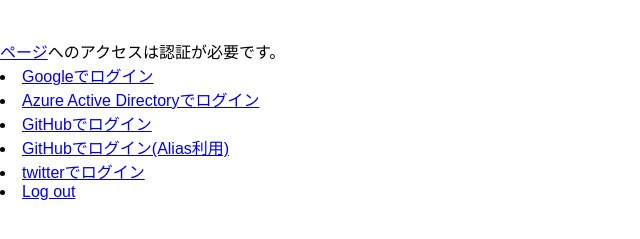
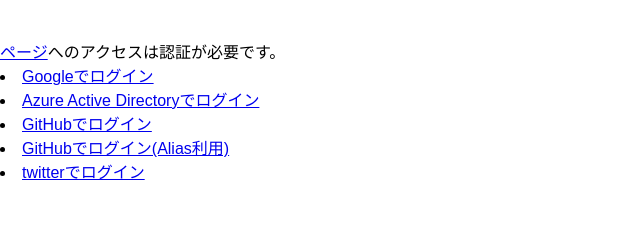
Before and after one commit to kurishita/static-web-apps, a plain HTML site: page index.html in a window 1280 px wide. Shown: the part 117-356 px from the top of the page, without its empty margins (0-640 px from the left). Drawn offline with Linux system fonts and the light colour scheme.

Commit message:
delete logout

```diff
--- a/index.html
+++ b/index.html
@@ -17,6 +17,5 @@
         <li><a href="/.auth/login/github?post_login_redirect_uri=/member/index.html">GitHubでログイン</a></li>
         <li><a href="/login?post_login_redirect_uri=/member/index.html">GitHubでログイン(Alias利用)</a></li>
         <li><a href="/.auth/login/twitter?post_login_redirect_uri=/member/index.html">twitterでログイン</a></li>
-        <li><a href="/.auth/logout">Log out</a></li>
     </body>
 </html>
```
